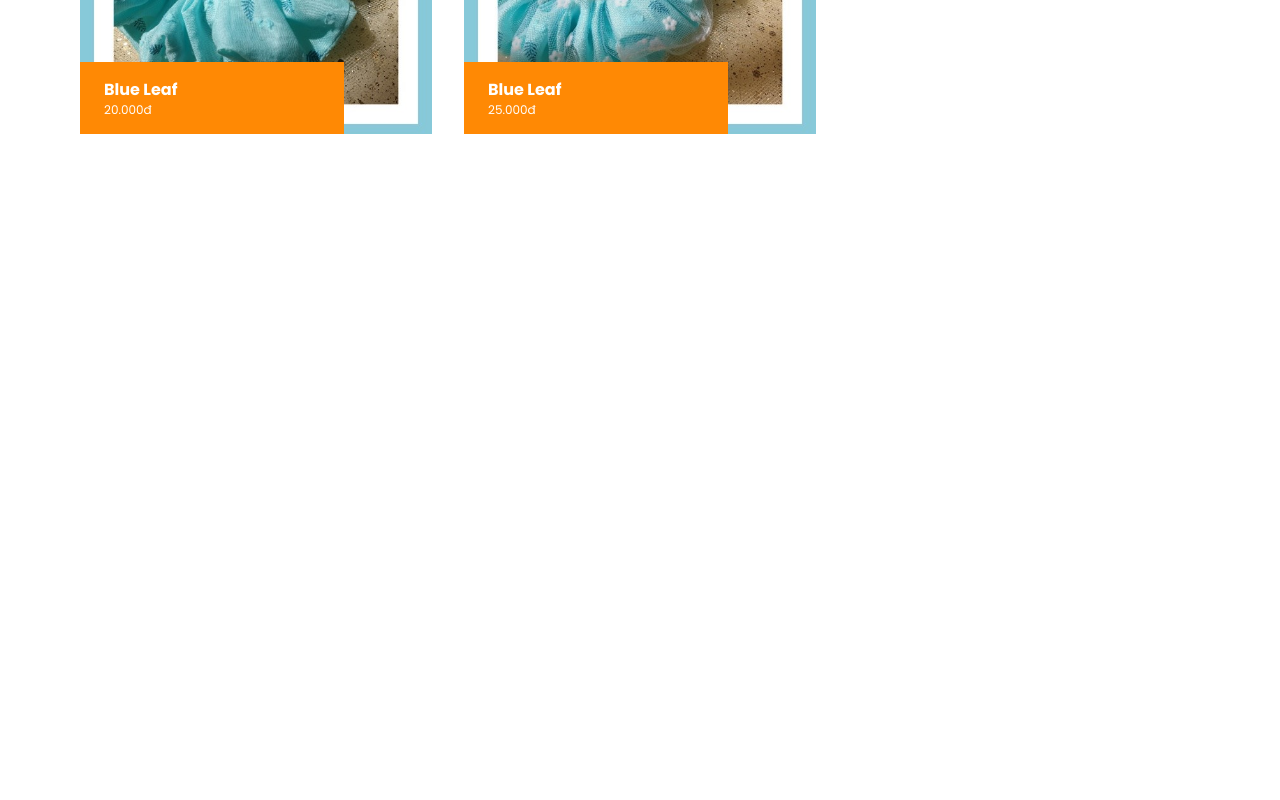
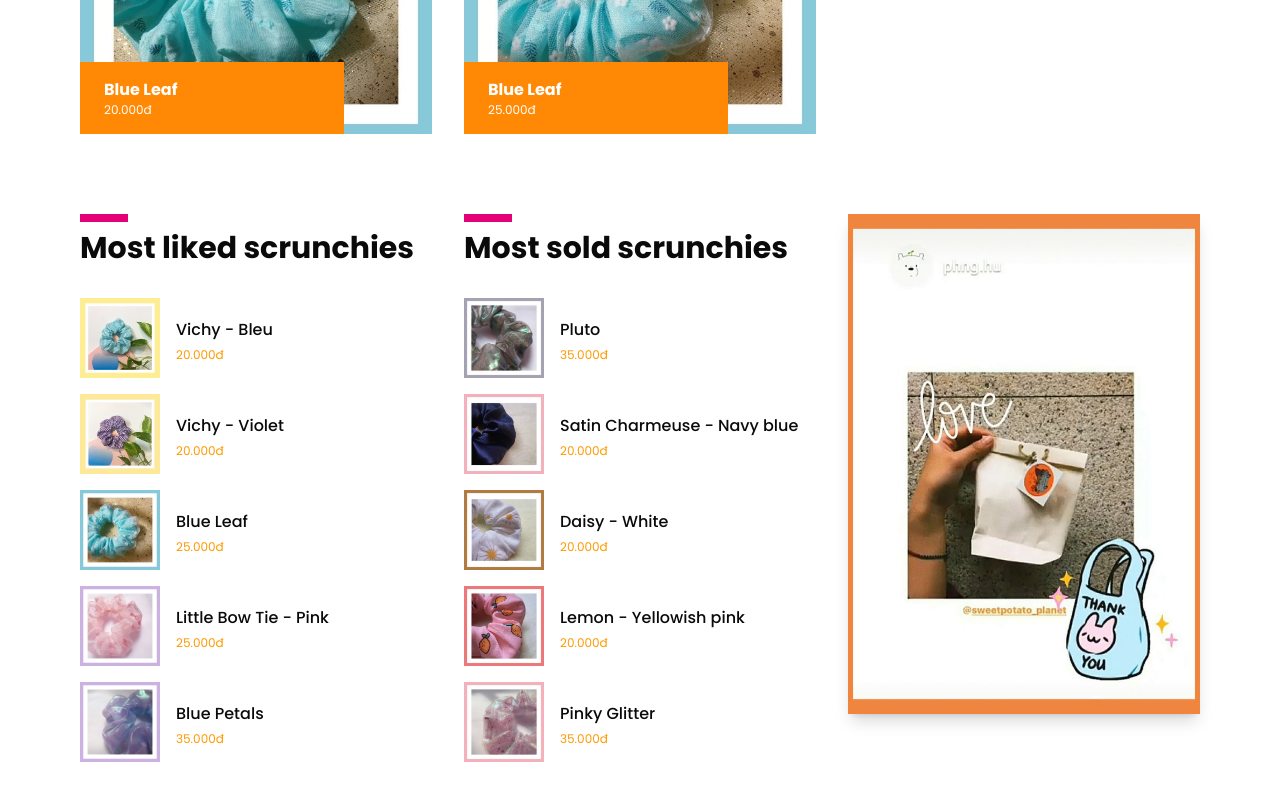
Before and after one commit to AQuoc98/sweet-potato-planet, a Next.js app: page / in a window 1280 px wide. Shown: the part 3286-4086 px from the top of the page. Before the commit the page ends 3500 px from the top, so only its background shows below. Built offline with nearby package versions, Linux system fonts and the light colour scheme.

Commit message:
feat(1.0): Add rating UI section

```diff
--- /dev/null
+++ b/src/app/_components/rating-column.jsx
@@ -0,0 +1,45 @@
+import Image from "next/image";
+
+const RatingItem = ({ name, image, price }) => {
+  return (
+    <li className="pb-4">
+      <div className="flex flex-row flex-nowrap items-center">
+        <div>
+          <Image
+            src={image}
+            alt={name}
+            width={80}
+            height={80}
+            className="w-20 h-20 object-cover"
+          />
+        </div>
+        <div className="pl-4 pt-2">
+          <h3 className="text-base font-medium">{name}</h3>
+          <span className="text-amber-500 text-xs">{price}</span>
+        </div>
+      </div>
+    </li>
+  );
+};
+
+const RatingColumn = ({ title, items }) => {
+  return (
+    <div>
+      <h2 className="relative pt-4 font-bold text-3xl before:content-[''] before:absolute before:top-0 before:left-0 before:w-12 before:h-2 before:bg-pink-600">
+        {title}
+      </h2>
+      <ul className="mt-8">
+        {items.map((item, index) => (
+          <RatingItem
+            key={index}
+            name={item.name}
+            image={item.image}
+            price={item.price}
+          />
+        ))}
+      </ul>
+    </div>
+  );
+};
+
+export default RatingColumn;
--- a/src/app/_components/scrunchies-list.jsx
+++ b/src/app/_components/scrunchie-list.jsx
@@ -1,7 +1,7 @@
 import scrunchiesData from "@/utils/json/scrunchies.json";
 import ScrunchieCard from "./scrunchie-card";
 
-const ScrunchiesList = () => {
+const ScrunchieList = () => {
   return (
     <section className="py-20">
       {Object.entries(scrunchiesData).map(([year, scrunchies]) => (
@@ -27,4 +27,4 @@ const ScrunchiesList = () => {
   );
 };
 
-export default ScrunchiesList;
+export default ScrunchieList;
--- /dev/null
+++ b/src/app/_components/scrunchie-rating.jsx
@@ -0,0 +1,51 @@
+import scrunchiesData from "@/utils/json/scrunchies.json";
+import Image from "next/image";
+import RatingColumn from "./rating-column";
+
+const MOST_LIKED_IMAGES = [
+  "/2020/vichy blue.jpg",
+  "/2020/vichy violet.jpg",
+  "/2020/blue leaf 25.jpg",
+  "/2020/little pink.jpg",
+  "/2020/Blue Petals.jpg",
+];
+
+const MOST_SOLD_IMAGES = [
+  "/2020/Pluto.jpg",
+  "/2020/Satin charmeuse navyblue.jpg",
+  "/2020/daisy white.jpg",
+  "/2020/lemon3.jpg",
+  "/2020/Pinky Glitter.jpg",
+];
+
+const pickItems = (imageList) =>
+  imageList
+    .map((img) => scrunchiesData["2020"].find((s) => s.image === img))
+    .filter(Boolean);
+
+const ScrunchieRating = () => {
+  const mostLiked = pickItems(MOST_LIKED_IMAGES);
+  const mostSold = pickItems(MOST_SOLD_IMAGES);
+
+  return (
+    <section>
+      <div className="container mx-auto px-4 md:max-w-6xl mb-8">
+        <div className="grid grid-cols-1 md:grid-cols-2 lg:grid-cols-3 gap-8">
+          <RatingColumn title="Most liked scrunchies" items={mostLiked} />
+          <RatingColumn title="Most sold scrunchies" items={mostSold} />
+          <div className="shadow-lg shadow-black/15 h-125 relative overflow-hidden">
+            <Image
+              src="/Feedback.jpg"
+              alt="Customer feedback"
+              fill
+              sizes="(max-width: 768px) 100vw, (max-width: 1024px) 50vw, 33vw"
+              className="object-cover"
+            />
+          </div>
+        </div>
+      </div>
+    </section>
+  );
+};
+
+export default ScrunchieRating;
--- a/src/app/page.js
+++ b/src/app/page.js
@@ -1,12 +1,14 @@
 import Hero from "@/app/_components/hero";
-import ScrunchiesList from "@/app/_components/scrunchies-list";
+import ScrunchieList from "@/app/_components/scrunchie-list";
+import ScrunchieRating from "@/app/_components/scrunchie-rating";
 import ScrollToTop from "@/components/scroll-to-top";
 
 export default function Home() {
   return (
     <>
       <Hero />
-      <ScrunchiesList />
+      <ScrunchieList />
+      <ScrunchieRating />
       <ScrollToTop />
     </>
   );
--- a/src/components/header.jsx
+++ b/src/components/header.jsx
@@ -69,6 +69,7 @@ const Header = () => {
                   alt="Sweet Potato Planet"
                   width={64}
                   height={64}
+                  priority
                 />
               </Link>
             </div>
```
